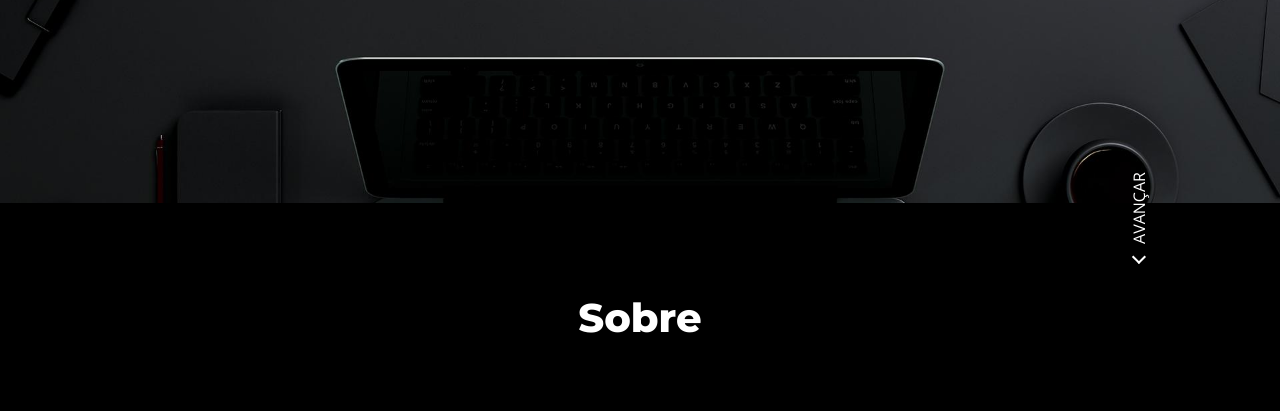
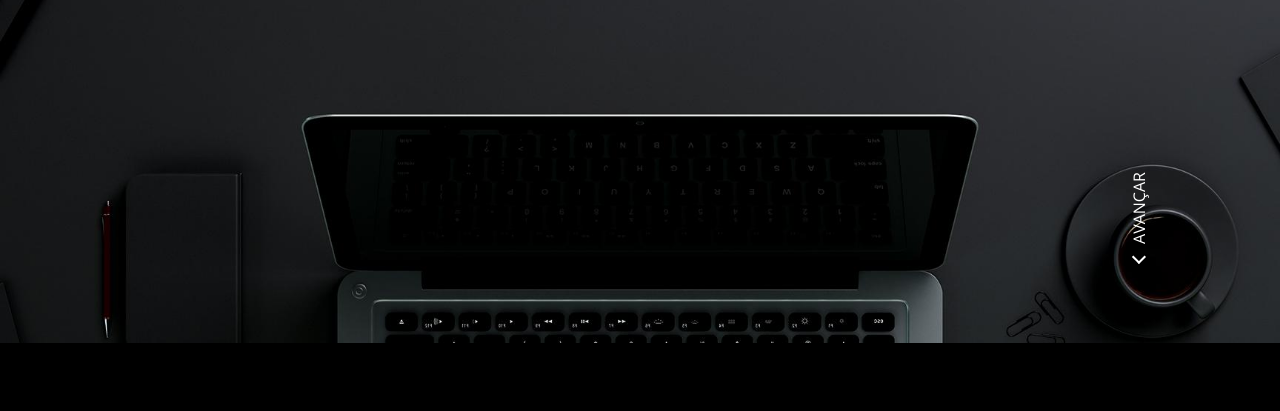
Before and after one commit to Talison-Miguel/Portfolio-Talison, a website with bundled scripts: page index.html in a window 1280 px wide. Shown: the part 457-868 px from the top of the page. Built offline with nearby package versions, Linux system fonts and the light colour scheme.

Commit message:
fix: heigth header

```diff
--- a/sass/2-layouts/_header.sass
+++ b/sass/2-layouts/_header.sass
@@ -4,16 +4,14 @@
 
 header
     background-image: url(../imgs/hero.jpg)
-    min-height: 660px
+    min-height: 100vh
     background-size: cover
-    height: 87px
-    background-position: 100% 100%
-    background-attachment: scroll
+    background-position: center
+    background-attachment: local
     font-family: variables.$Montserrat-font
     text-transform: uppercase
     @include base-mixins.mobile-smm
         min-height: 100vh
-        background-position: center
 
 .container-menu
     justify-content: center
```
Also changed, not shown: css/style.css, 1 other file.
